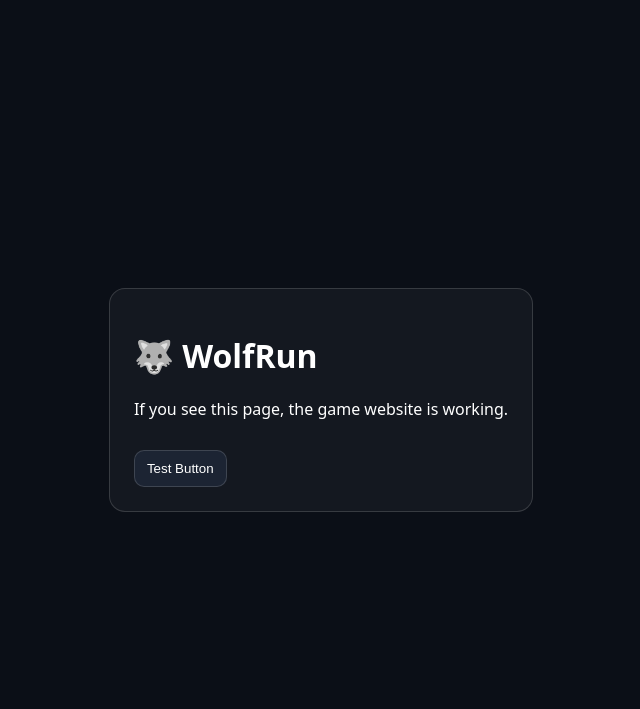
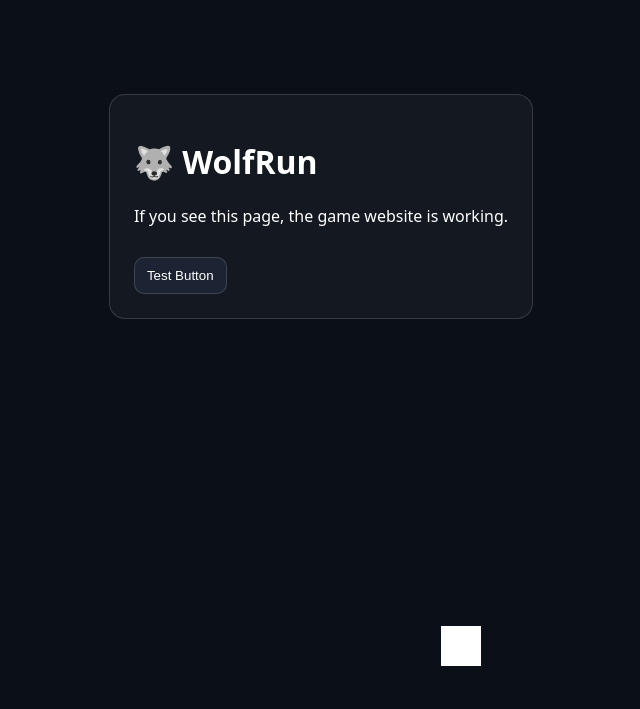
Before and after one commit to bitcoinwolf666/wolfchasingbitcoin, a website: page public/index.html in a window 1280 px wide. Shown: the whole page, without its empty margins (319-959 px from the left). Drawn offline with Linux system fonts and the light colour scheme.

Commit message:
Update index.html

```diff
--- a/public/index.html
+++ b/public/index.html
@@ -16,5 +16,9 @@
       <p>If you see this page, the game website is working.</p>
       <button onclick="alert('Next we add the game!')">Test Button</button>
     </div>
+
+    <!-- 👇 THIS LINE IS NEW -->
+    <script src="game.js"></script>
+
   </body>
 </html>
```
